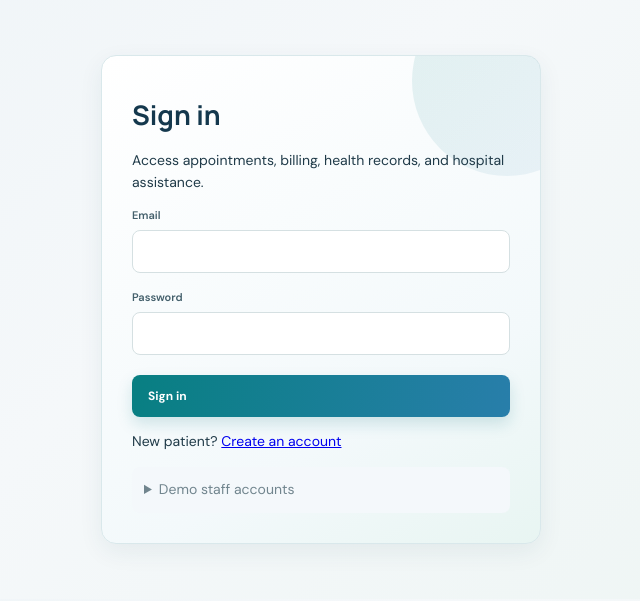
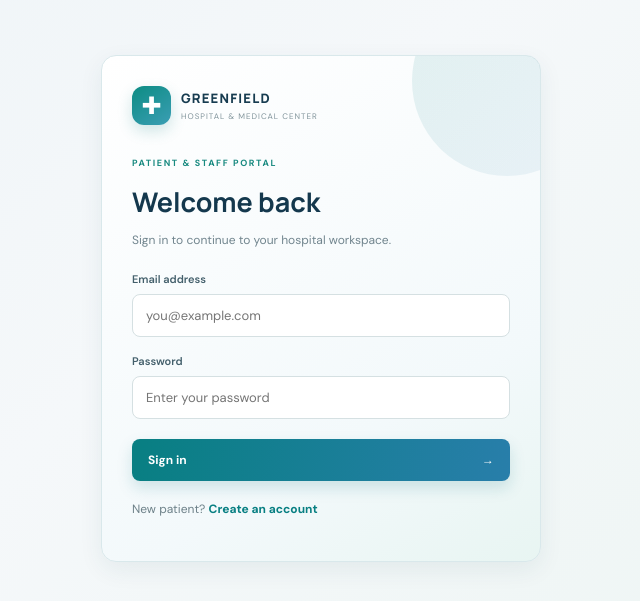
Before and after one commit to Krish201207/Clinic-FAQ-Project, a Flask app: page /login in a window 1280 px wide. Shown: the top 601 px of the page, without its empty margins (319-959 px from the left). Run offline with Flask 3, Linux system fonts and the light colour scheme.

Commit message:
Add files via upload

```diff
--- a/templates/login.html
+++ b/templates/login.html
@@ -1 +1,12 @@
-{% extends 'base.html' %}{% block body %}<main class="auth"><h1>Sign in</h1><p>Access appointments, billing, health records, and hospital assistance.</p><form method="post"><label>Email<input name="email" type="email" required></label><label>Password<input name="password" type="password" required></label><button>Sign in</button></form><p>New patient? <a href="/register">Create an account</a></p><details><summary>Demo staff accounts</summary><p>Admin: admin@demo.local / admin123</p><p>Reception: reception@demo.local / reception123</p><p>Doctor: doctor@demo.local / doctor123</p></details></main>{% endblock %}
+{% extends 'base.html' %}{% block body %}
+<main class="auth auth-login">
+  <div class="auth-brand"><span class="auth-mark">✚</span><span><b>GREENFIELD</b><small>HOSPITAL & MEDICAL CENTER</small></span></div>
+  <span class="auth-kicker">PATIENT & STAFF PORTAL</span>
+  <h1>Welcome back</h1><p class="auth-subtitle">Sign in to continue to your hospital workspace.</p>
+  <form method="post" autocomplete="on">
+    <label>Email address<input name="email" type="email" autocomplete="username" placeholder="you@example.com" required></label>
+    <label>Password<input name="password" type="password" autocomplete="current-password" placeholder="Enter your password" required></label>
+    <button type="submit">Sign in <span>→</span></button>
+  </form>
+  <p class="auth-switch">New patient? <a href="{{ url_for('register') }}">Create an account</a></p>
+</main>{% endblock %}
```
